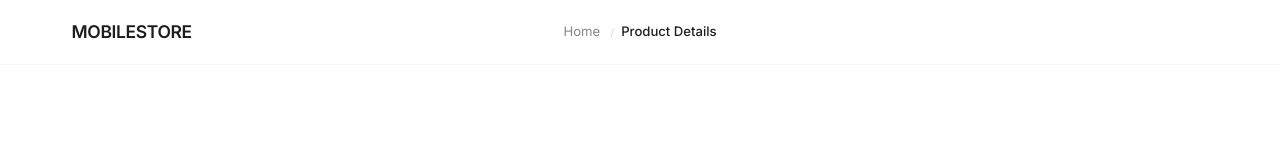
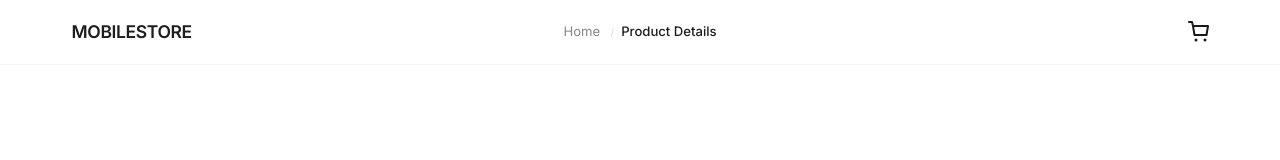
Before and after one commit to josepablodiaz/mobile-store-inditex, a React (Vite) app: page /product/1 in a window 1280 px wide. Shown: the top 160 px of the page. Built offline with nearby package versions, Linux system fonts and the light colour scheme.

Commit message:
feat: add component Cart

```diff
--- a/src/components/Header/Header.jsx
+++ b/src/components/Header/Header.jsx
@@ -1,4 +1,5 @@
 import { Link, useLocation } from 'react-router-dom';
+import Cart from '../Cart/Cart.jsx';
 import './Header.css';
 
 const Header = () => {
@@ -73,6 +74,7 @@ const Header = () => {
             ))}
           </ol>
         </nav>
+        <Cart />
       </div>
     </header>
   );
```
